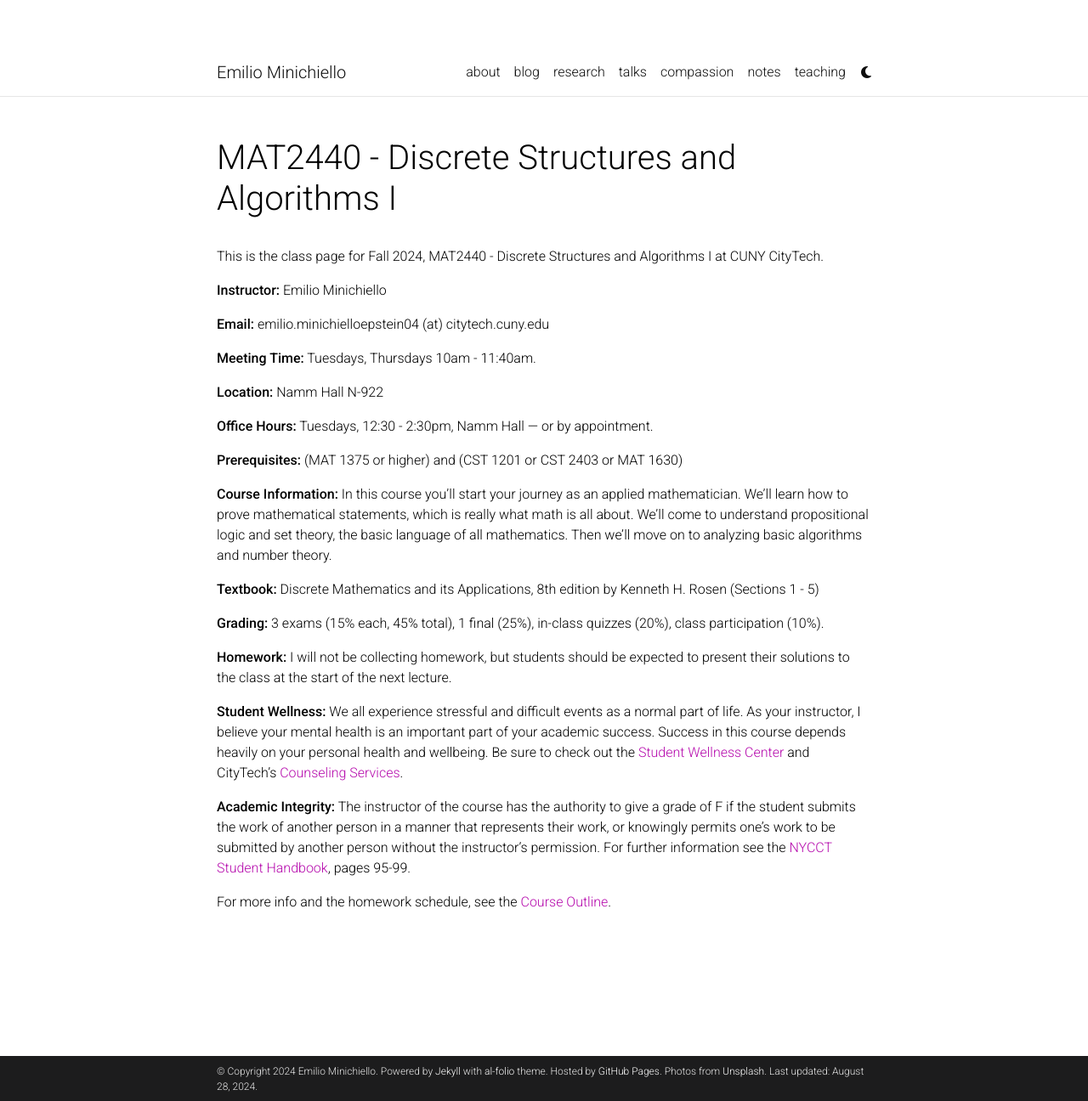
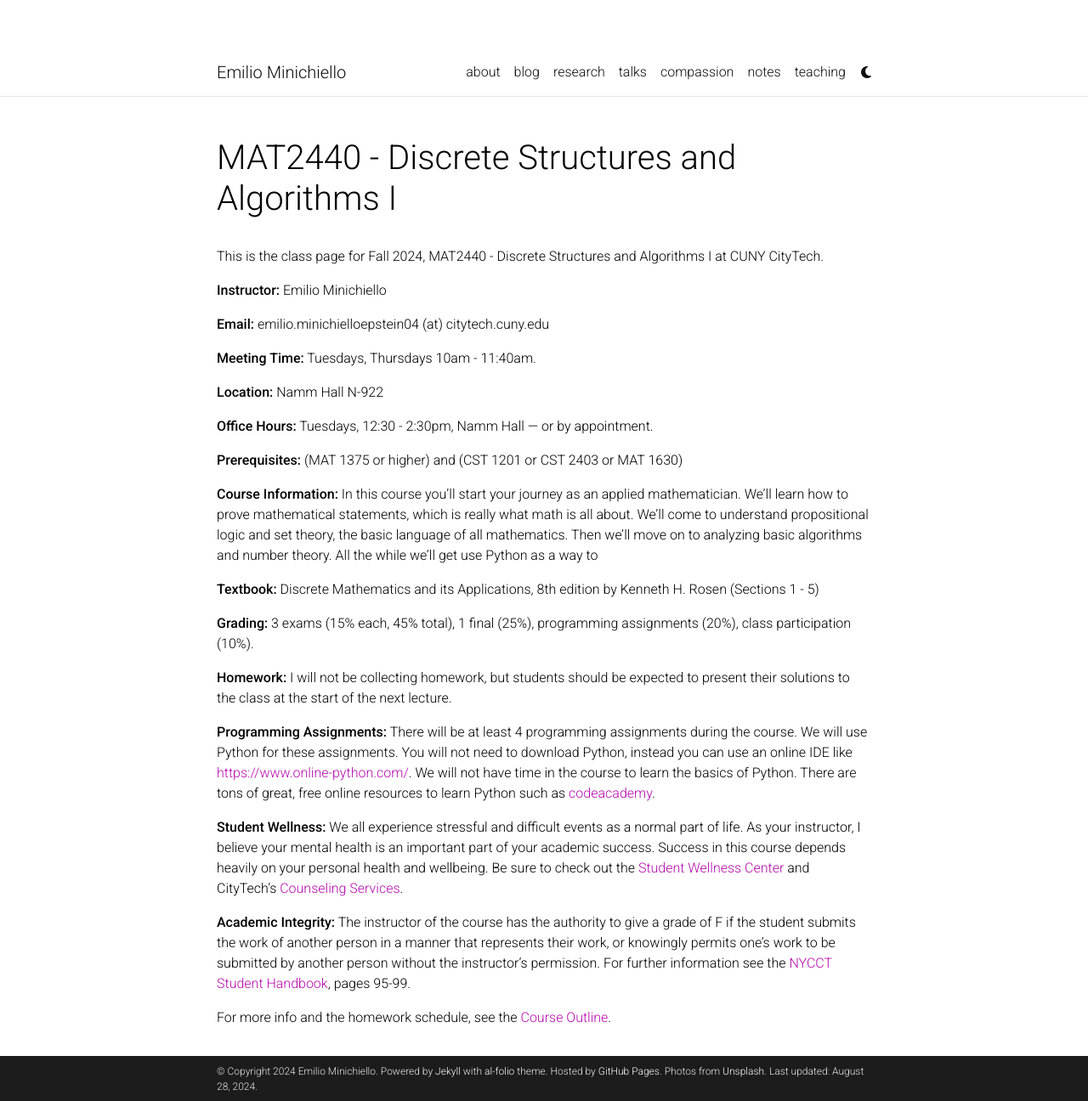
Before and after one commit to eminichiello67/eminichiello67.github.io, a Jekyll site: the page built from drafts/classes/MAT2440/MAT2440-DiscreteMath.md, in a window 1280 px wide and 1296 px high. Shown: the whole window at 85% size. Built offline with Jekyll 4.4.1, drawn with Linux system fonts in a browser that asks for light colours; comment, search, counter and statistics services are not loaded; a style sheet for code colours, icons or effects is not loaded.

```diff
--- a/_pages/classes/MAT2440/MAT2440-DiscreteMath.md
+++ b/drafts/classes/MAT2440/MAT2440-DiscreteMath.md
@@ -21,13 +21,15 @@
 
 **Prerequisites:** (MAT 1375 or higher) and (CST 1201 or CST 2403 or MAT 1630)
 
-**Course Information:** In this course you'll start your journey as an applied mathematician. We'll learn how to prove mathematical statements, which is really what math is all about. We'll come to understand propositional logic and set theory, the basic language of all mathematics. Then we'll move on to analyzing basic algorithms and number theory.
+**Course Information:** In this course you'll start your journey as an applied mathematician. We'll learn how to prove mathematical statements, which is really what math is all about. We'll come to understand propositional logic and set theory, the basic language of all mathematics. Then we'll move on to analyzing basic algorithms and number theory. All the while we'll get use Python as a way to
 
 **Textbook:** Discrete Mathematics and its Applications, 8th edition by Kenneth H. Rosen (Sections 1 - 5)
 
-**Grading:** 3 exams (15% each, 45% total), 1 final (25%), in-class quizzes (20%), class participation (10%).
+**Grading:** 3 exams (15% each, 45% total), 1 final (25%), programming assignments (20%), class participation (10%).
 
 **Homework:** I will not be collecting homework, but students should be expected to present their solutions to the class at the start of the next lecture.
+
+**Programming Assignments:** There will be at least 4 programming assignments during the course. We will use Python for these assignments. You will not need to download Python, instead you can use an online IDE like [https://www.online-python.com/](https://www.online-python.com/). We will not have time in the course to learn the basics of Python. There are tons of great, free online resources to learn Python such as [codeacademy](https://www.codecademy.com/learn/learn-python-3).
 
 **Student Wellness:** We all experience stressful and difficult events as a normal part of life. As your instructor, I
 believe your mental health is an important part of your academic success. Success in this course depends heavily on your personal health and wellbeing. Be sure to check out the [Student Wellness Center](https://www.citytech.cuny.edu/wellness-center/) and CityTech's [Counseling Services](https://www.citytech.cuny.edu/counseling/).
```
Also changed, not shown: _pages/teaching.md (+2 -2 lines), drafts/classes/MAT1375/MAT1375-Precalculus.md (renamed from _pages/classes/MAT1375/MAT1375-Precalculus.md).
